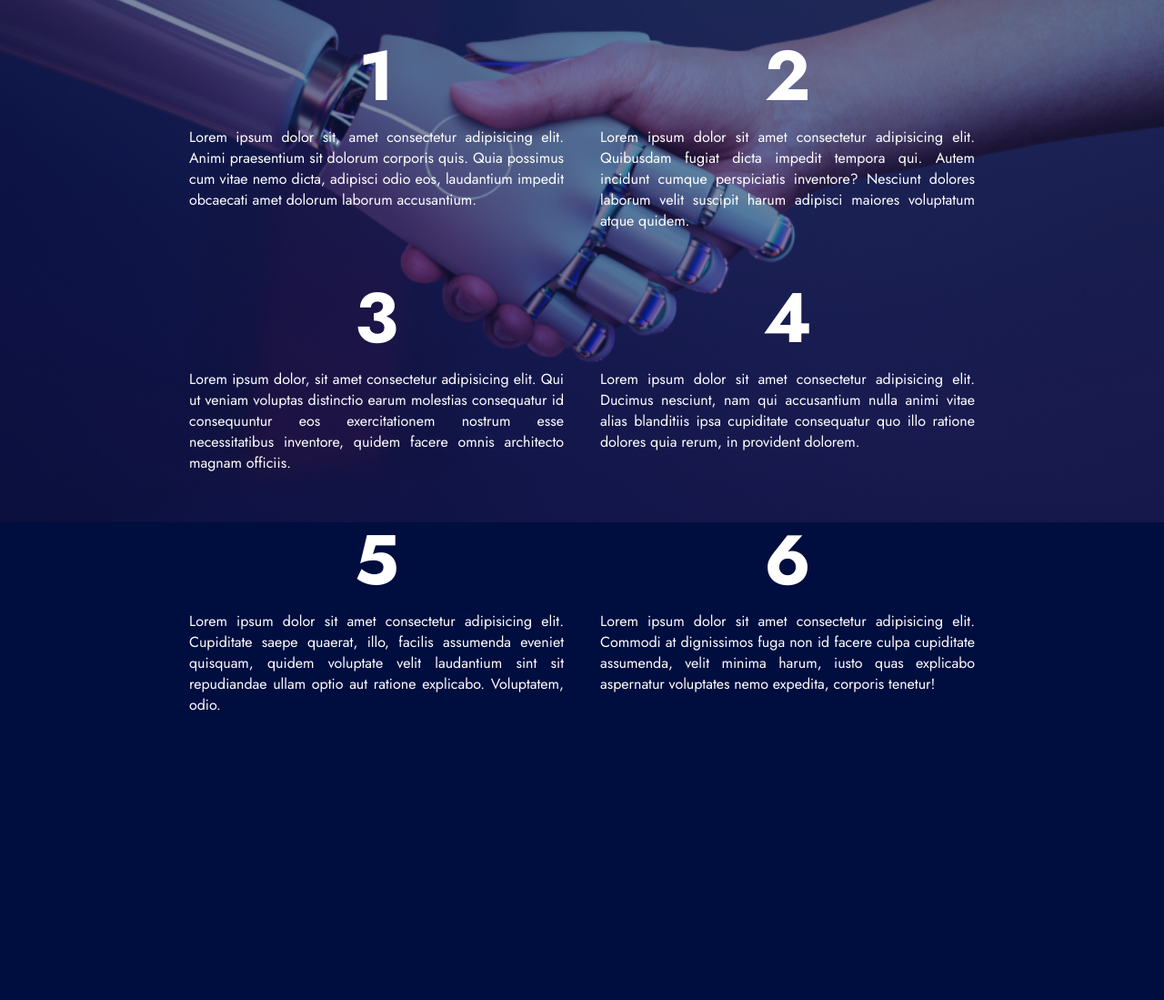
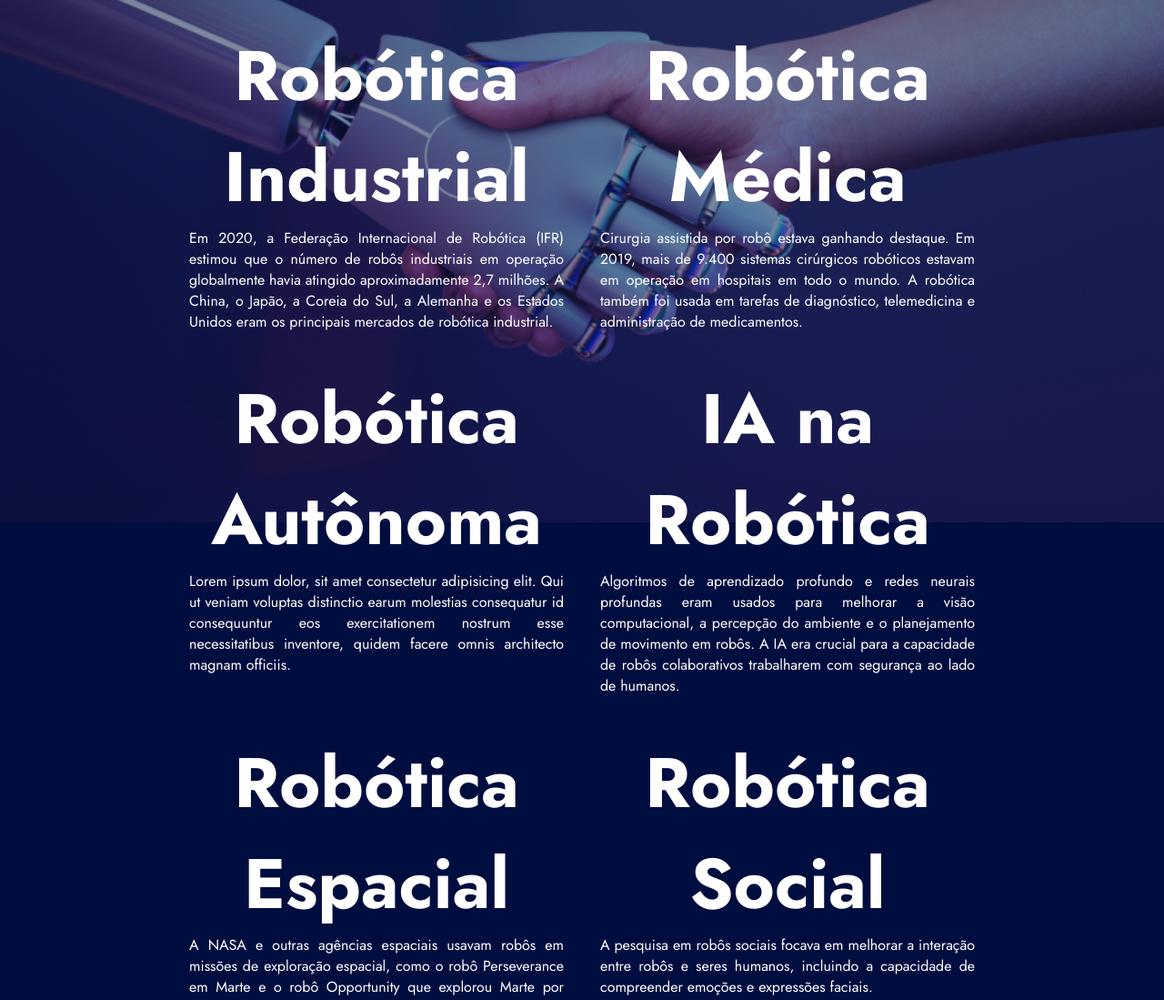
Before and after one commit to Mattheus910/robotica, a plain HTML site: page dados.html in a window 1280 px wide. Shown: the part 226-1325 px from the top of the page at 91% size. Before the commit the page ends 1012 px from the top, so only its background shows below. Drawn offline with Linux system fonts and the light colour scheme.

Commit message:
alteração de textos

```diff
--- a/css/style.css
+++ b/css/style.css
@@ -12,7 +12,7 @@ body {
     background: #000d3f url(../imagens/image\ 2.png);
     font-family: 'Jost', sans-serif;
     color: #fff;
-    width: 100vw;
+
 }
 
 header ul {
--- a/dados.html
+++ b/dados.html
@@ -26,28 +26,42 @@
     <section id="container">
 
         <section class="bloco">
-            <h2>1</h2>
-            <p>Lorem ipsum dolor sit, amet consectetur adipisicing elit. Animi praesentium sit dolorum corporis quis. Quia possimus cum vitae nemo dicta, adipisci odio eos, laudantium impedit obcaecati amet dolorum laborum accusantium.</p>
+            <h2>Robótica Industrial</h2>
+            <p>
+                Em 2020, a Federação Internacional de Robótica (IFR) estimou que o número de robôs industriais em operação  globalmente havia atingido aproximadamente 2,7 milhões.
+                A China, o Japão, a Coreia do Sul, a Alemanha e os Estados Unidos eram os principais mercados de robótica industrial.
+
+            </p>
         </section>
         <section class="bloco">
-            <h2>2</h2>
-            <p>Lorem ipsum dolor sit amet consectetur adipisicing elit. Quibusdam fugiat dicta impedit tempora qui. Autem incidunt cumque perspiciatis inventore? Nesciunt dolores laborum velit suscipit harum adipisci maiores voluptatum atque quidem.</p>
+            <h2>Robótica Médica</h2>
+            <p>
+                Cirurgia assistida por robô estava ganhando destaque. Em 2019, mais de 9.400 sistemas cirúrgicos robóticos estavam em operação em hospitais em todo o mundo.
+                A robótica também foi usada em tarefas de diagnóstico, telemedicina e administração de medicamentos.
+            </p>
         </section>
         <section class="bloco">
-            <h2>3</h2>
+            <h2>Robótica Autônoma</h2>
             <p>Lorem ipsum dolor, sit amet consectetur adipisicing elit. Qui ut veniam voluptas distinctio earum molestias consequatur id consequuntur eos exercitationem nostrum esse necessitatibus inventore, quidem facere omnis architecto magnam officiis.</p>
         </section>
         <section class="bloco">
-            <h2>4</h2>
-            <p>Lorem ipsum dolor sit amet consectetur adipisicing elit. Ducimus nesciunt, nam qui accusantium nulla animi vitae alias blanditiis ipsa cupiditate consequatur quo illo ratione dolores quia rerum, in provident dolorem.</p>
+            <h2>IA na Robótica</h2>
+            <p>
+                Algoritmos de aprendizado profundo e redes neurais profundas eram usados para melhorar a visão computacional, a percepção do ambiente e o planejamento de movimento em robôs.
+                A IA era crucial para a capacidade de robôs colaborativos trabalharem com segurança ao lado de humanos.
+            </p>
         </section>
         <section class="bloco">
-            <h2>5</h2>
-            <p>Lorem ipsum dolor sit amet consectetur adipisicing elit. Cupiditate saepe quaerat, illo, facilis assumenda eveniet quisquam, quidem voluptate velit laudantium sint sit repudiandae ullam optio aut ratione explicabo. Voluptatem, odio.</p>
+            <h2>Robótica Espacial</h2>
+            <p>
+                A NASA e outras agências espaciais usavam robôs em missões de exploração espacial, como o robô Perseverance em Marte e o robô Opportunity que explorou Marte por mais de uma década.
+            </p>
         </section>
         <section class="bloco">
-            <h2>6</h2>
-            <p>Lorem ipsum dolor sit amet consectetur adipisicing elit. Commodi at dignissimos fuga non id facere culpa cupiditate assumenda, velit minima harum, iusto quas explicabo aspernatur voluptates nemo expedita, corporis tenetur!</p>
+            <h2>Robótica Social</h2>
+            <p>
+                A pesquisa em robôs sociais focava em melhorar a interação entre robôs e seres humanos, incluindo a capacidade de compreender emoções e expressões faciais.
+            </p>
         </section>
 
     </section>
```
Also changed, not shown: referencias.html (+6 -2 lines).
